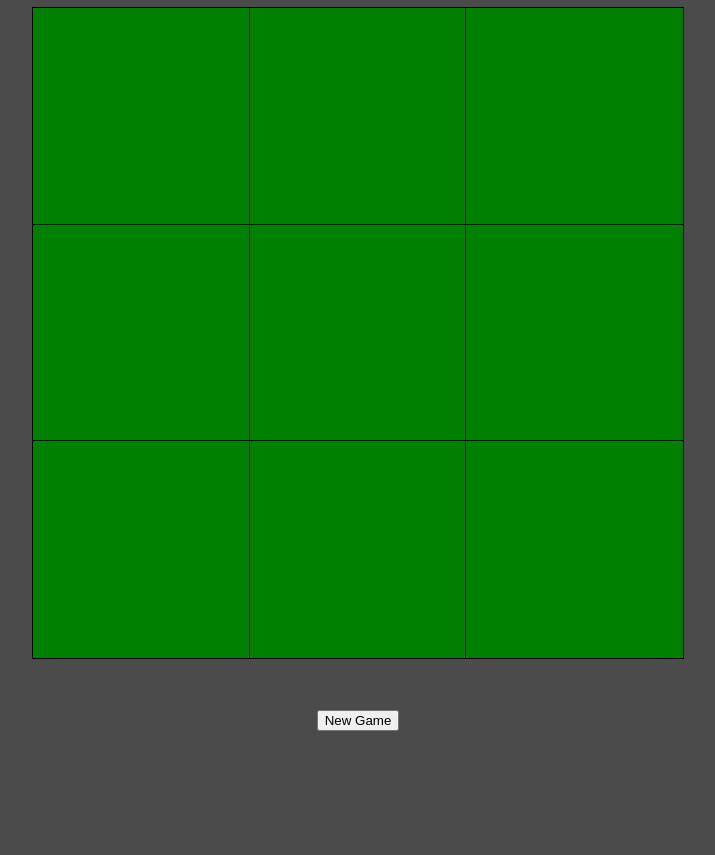
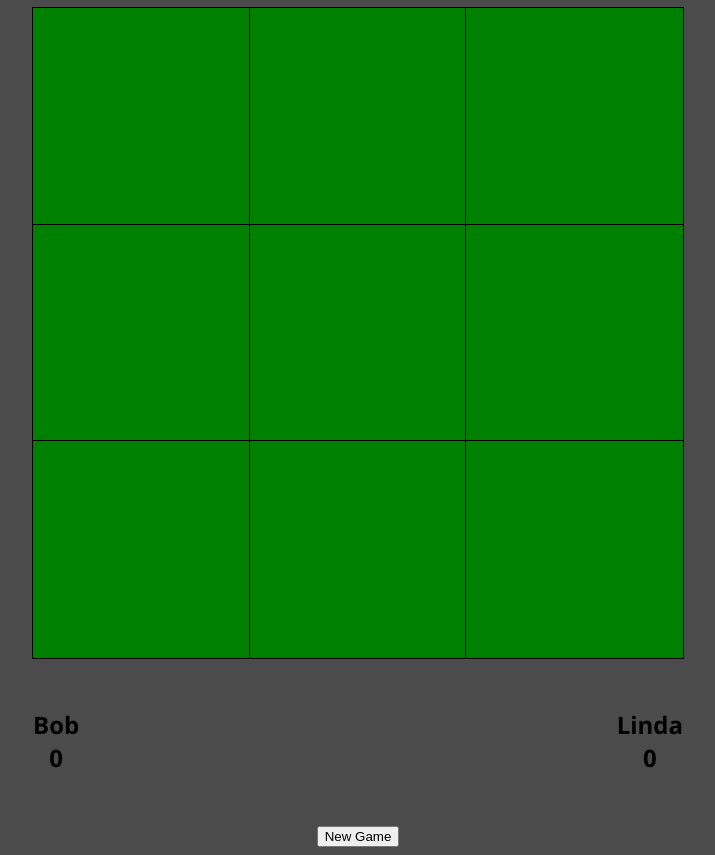
Before and after one commit to danjpastor/odin-tictactoe, a plain HTML site: page index.html in a window 1280 px wide. Shown: the whole page, without its empty margins (282-997 px from the left). Before the commit the page ends 800 px from the top, so only its background shows below. Drawn offline with Linux system fonts and the light colour scheme.

Commit message:
Add Basic Visual Score and Player Indicators

```diff
--- a/index.html
+++ b/index.html
@@ -12,7 +12,29 @@
     <div class="container">
         <div id="gameboard">
         </div>
-        <div id="restart"><button>New Game</button></div>
+        <div id="scoreboard">
+            <div class="child">
+                <div class="playerOneScore">
+                    <div class="playerOneName">
+                        <h2></h2>
+                    </div>
+                    <h2 class="score">0</h2>
+                </div>
+            </div>
+            <div class="child">
+                <div class="playerTwoScore">
+                    <div class="playerTwoName">
+                        <h2></h2>
+                    </div>
+                    <h2 class="score">0</h2>
+                </div>
+            </div>
+        </div>
+        <div class="child">
+            <button>New Game</button>
+        </div>
+    </div>
+        </div>
     </div>
 </body>
 </html>
--- a/javascript.js
+++ b/javascript.js
@@ -44,11 +44,48 @@ function Gameboard() {
     }
 }
 
+function visualController(players, gameboard) {
+    const scoreboard = document.querySelector('#scoreboard')
+    const playerOneScore = document.querySelector('.playerOneScore')
+    const playerTwoScore = document.querySelector('.playerTwoScore')
+
+    let score = [0, 0];
+
+    const updateScore = function (players) {
+        let winner = Game.getWinner()
+
+        if (!winner) {
+            console.log(score)
+        } else if (winner.name == players[0].name) {
+            score[0] += 1
+            console.log(score)
+        } else if (winner.name == players[1].name) {
+            score[1] += 1
+            console.log(score)
+        }
+
+        playerOneScore.querySelector(".score").textContent = score[0]
+        playerTwoScore.querySelector(".score").textContent = score[1]
+    }
+
+    const displayPlayers = function (players) {
+        const playerOneName = document.querySelector(".playerOneName");
+        const playerTwoName = document.querySelector(".playerTwoName");
+
+        playerOneName.querySelector('h2').textContent = players[0].name
+        playerTwoName.querySelector('h2').textContent = players[1].name
+    }
+
+    return {
+        updateScore,
+        displayPlayers
+    }
+}
+
 const Game = (function () {
     let activePlayer = null;
     let winner = null;
     let gameOver = false;
-    let score = [0, 0];
 
     const gameboardDiv = document.querySelector('#gameboard');
     const reset = document.querySelector("button")
@@ -99,22 +136,11 @@ const Game = (function () {
         }
     };
 
-    const newGame = function (players, gameboard) {
+    const newGame = function (players, gameboard, visuals) {
 
         console.clear()
 
-        winner = checkWinner(players, gameboard)
-
-        if (!winner) {
-            console.log(score)
-        } else if (winner.name == players[0].name) {
-            score[0] += 1
-            console.log(score)
-        } else if (winner.name == players[1].name) {
-            score[1] += 1
-            console.log(score)
-        }
-
+        visuals.updateScore(players, gameboard)
         winner = null;
 
         gameboard.resetBoard()
@@ -176,9 +202,16 @@ const Game = (function () {
         let gameboard = Gameboard()
         cells = createBoard(players, gameboard)
 
+        let visuals = visualController(players, gameboard)
+        visuals.displayPlayers(players)
+
         reset.addEventListener('click', function(e) {
-            newGame(players, gameboard)
+            newGame(players, gameboard, visuals)
         })
+    }
+
+    const getWinner = function () {
+        return winner
     }
 
     return {
@@ -189,7 +222,8 @@ const Game = (function () {
         changePlayer,
         createBoard,
         checkWinner,
-        newGame
+        newGame,
+        getWinner
     }
 
 })();
--- a/style.css
+++ b/style.css
@@ -32,3 +32,21 @@ body {
     align-items: center;
     font-size: 8rem;
 }
+
+#scoreboard {
+    display: flex;
+    width: 650px;
+    justify-content: space-between;
+
+}
+
+.playerOneScore, .playerTwoScore {
+    display: flex;
+    flex-direction: column;
+    align-items: center;
+}
+
+h2 {
+    padding: 0px;
+    margin: 0px;
+}
```
